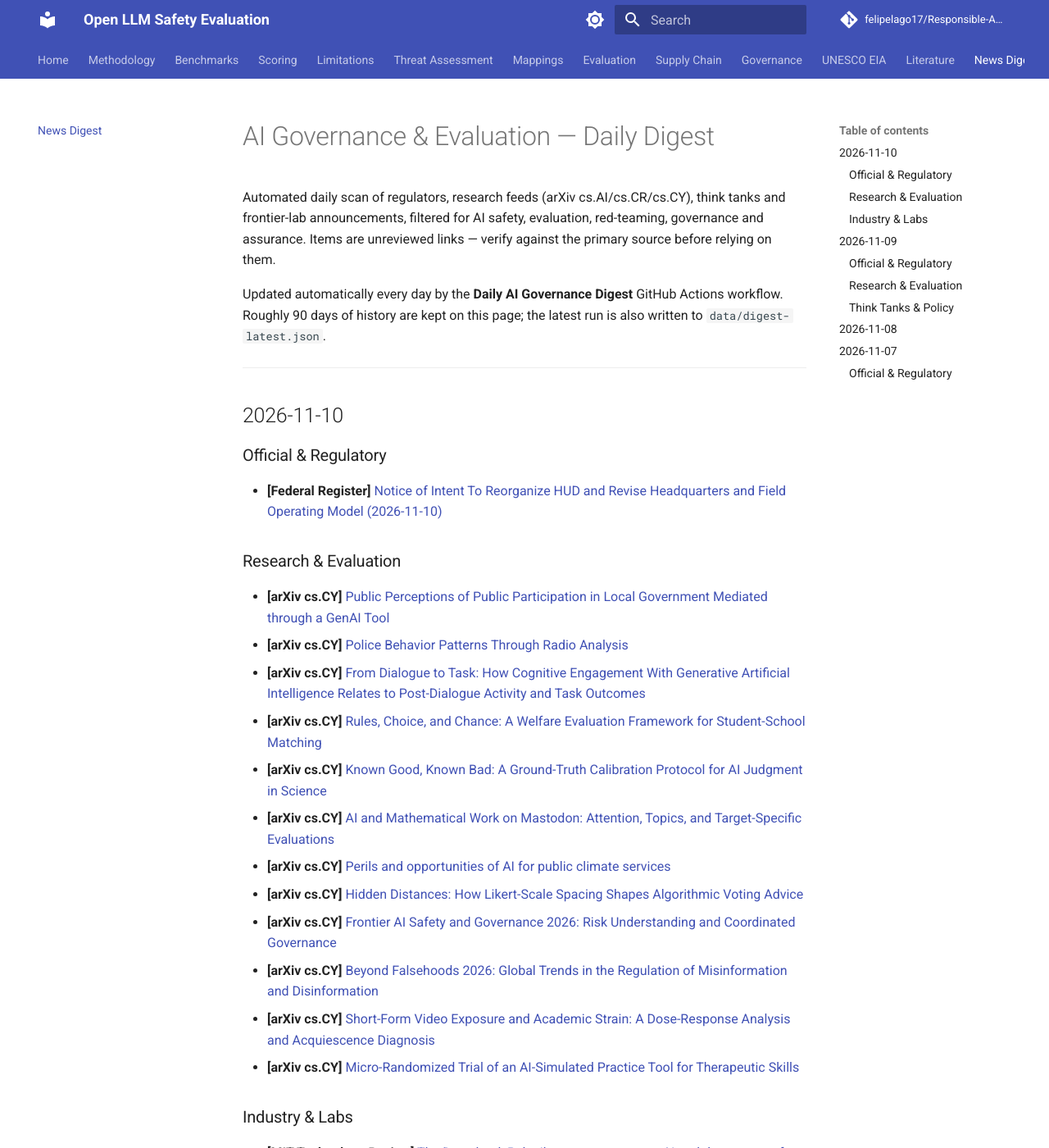
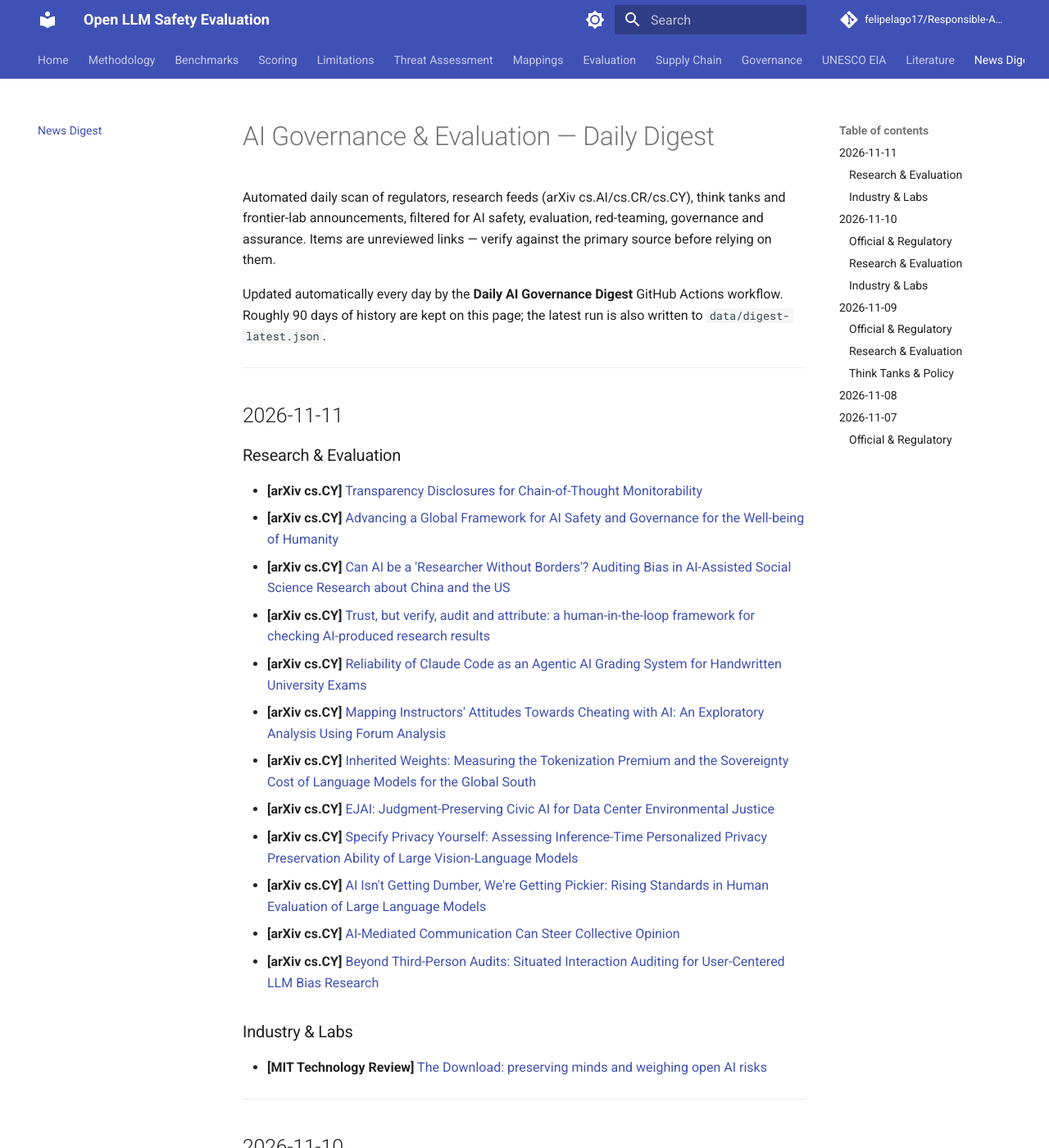
Before and after one commit to felipelago17/Responsible-AI-evaluation, an MkDocs documentation site: the page built from docs/news/digest.md, in a window 1280 px wide and 1400 px high. Shown: the whole window at 82% size. Built offline with MkDocs 1.6.1 and Material for MkDocs 9.7.7, drawn with Linux system fonts in a browser that asks for light colours; comment, search, counter and statistics services are not loaded.

Commit message:
chore: daily digest 2026-11-11

```diff
--- a/docs/news/digest.md
+++ b/docs/news/digest.md
@@ -9,6 +9,29 @@ Roughly 90 days of history are kept on this page; the latest run is also written
 ---
 
 <!-- DIGEST_START -->
+## 2026-11-11
+
+### Research & Evaluation
+
+- **[arXiv cs.CY]** [Transparency Disclosures for Chain-of-Thought Monitorability](https://arxiv.org/abs/2611.13873)
+- **[arXiv cs.CY]** [Advancing a Global Framework for AI Safety and Governance for the Well-being of Humanity](https://arxiv.org/abs/2611.13968)
+- **[arXiv cs.CY]** [Can AI be a 'Researcher Without Borders'? Auditing Bias in AI-Assisted Social Science Research about China and the US](https://arxiv.org/abs/2611.14288)
+- **[arXiv cs.CY]** [Trust, but verify, audit and attribute: a human-in-the-loop framework for checking AI-produced research results](https://arxiv.org/abs/2611.13042)
+- **[arXiv cs.CY]** [Reliability of Claude Code as an Agentic AI Grading System for Handwritten University Exams](https://arxiv.org/abs/2611.13217)
+- **[arXiv cs.CY]** [Mapping Instructors' Attitudes Towards Cheating with AI: An Exploratory Analysis Using Forum Analysis](https://arxiv.org/abs/2611.13366)
+- **[arXiv cs.CY]** [Inherited Weights: Measuring the Tokenization Premium and the Sovereignty Cost of Language Models for the Global South](https://arxiv.org/abs/2611.13441)
+- **[arXiv cs.CY]** [EJAI: Judgment-Preserving Civic AI for Data Center Environmental Justice](https://arxiv.org/abs/2611.13525)
+- **[arXiv cs.CY]** [Specify Privacy Yourself: Assessing Inference-Time Personalized Privacy Preservation Ability of Large Vision-Language Models](https://arxiv.org/abs/2611.13997)
+- **[arXiv cs.CY]** [AI Isn't Getting Dumber, We're Getting Pickier: Rising Standards in Human Evaluation of Large Language Models](https://arxiv.org/abs/2611.14333)
+- **[arXiv cs.CY]** [AI-Mediated Communication Can Steer Collective Opinion](https://arxiv.org/abs/2605.16245)
+- **[arXiv cs.CY]** [Beyond Third-Person Audits: Situated Interaction Auditing for User-Centered LLM Bias Research](https://arxiv.org/abs/2606.12247)
+
+### Industry & Labs
+
+- **[MIT Technology Review]** [The Download: preserving minds and weighing open AI risks](https://www.technologyreview.com/2026/11/11/1148424/the-download-preserving-minds-open-ai-risks/)
+
+---
+
 ## 2026-11-10
 
 ### Official & Regulatory
```
Also changed, not shown: 2 other files.
